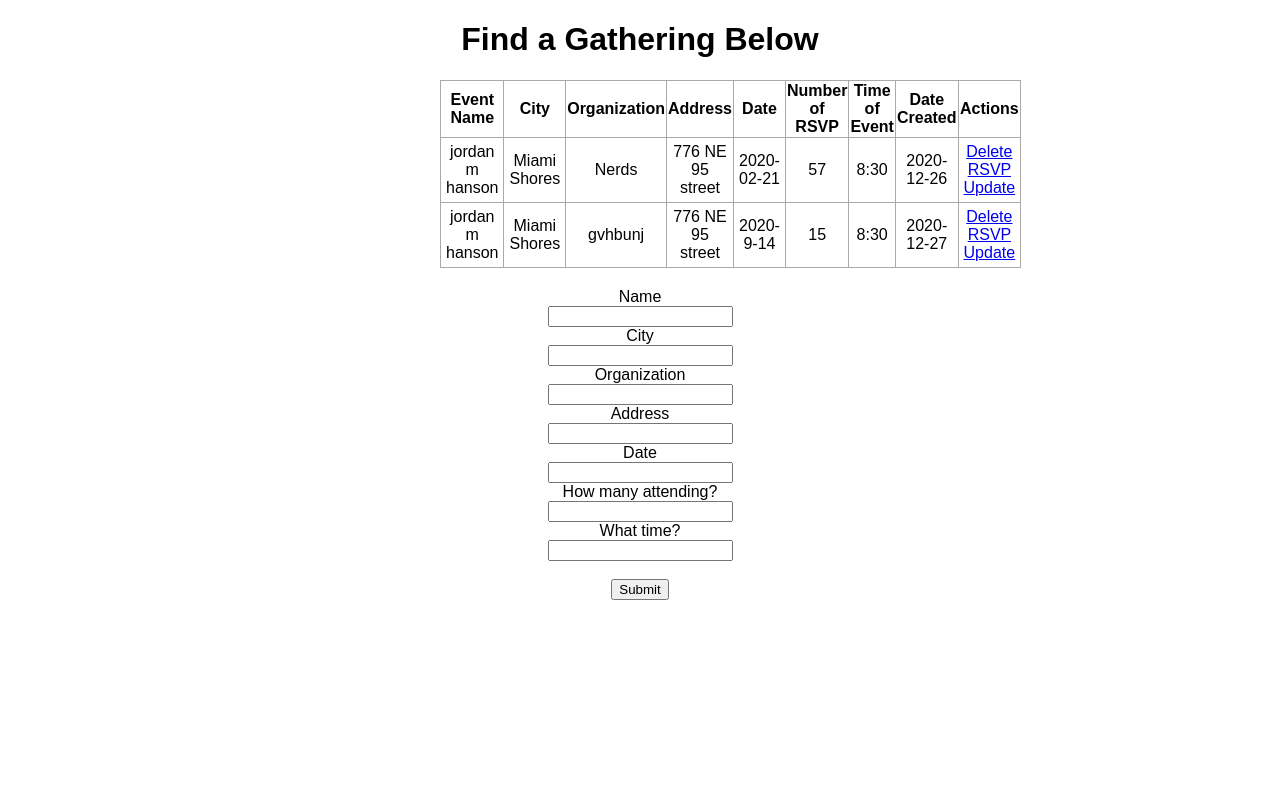
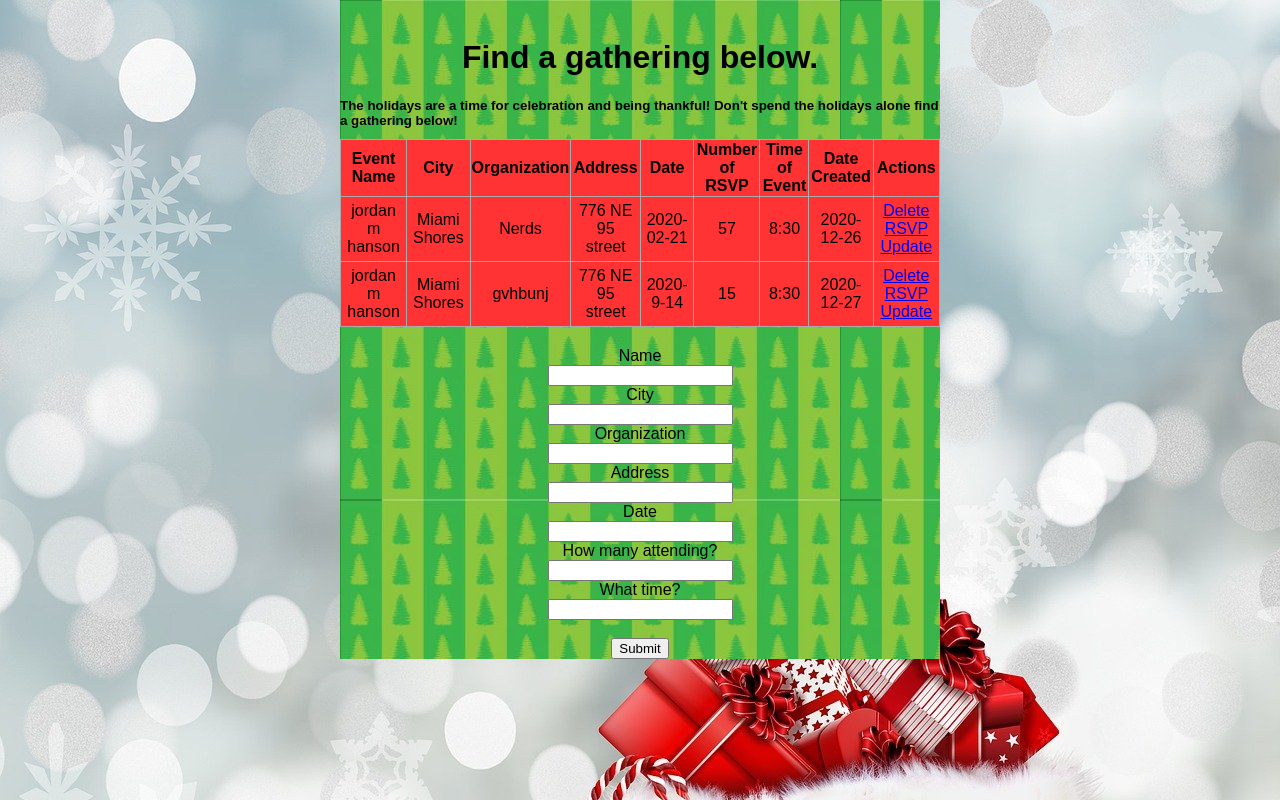
Before and after one commit to 305jhanson/HolidayHacksPython, a Flask app: page / in a window 1280 px wide. Run offline with Flask 2, Linux system fonts and the light colour scheme; data comes from the database, SQL or seed files in the repository; both versions use the stored data as it was after the commit.

Commit message:
christmas theme

```diff
--- a/static/styles/main.css
+++ b/static/styles/main.css
@@ -1,14 +1,20 @@
 body, html {
+
     margin: 0;
     font-family: sans-serif;
 }
+body{
+    background-image: url(../styles/christmas.jpg);
+}
 
 .content {
+    background-image: url(../styles/christmas2.jpg);
     margin: 0 auto;
-    width: 400px;
+    width: 600px;
 }
 
 table, td, th {
+    background-color: #ff3333;
     border: 1px solid #aaa;
 }
 
--- a/templates/base.html
+++ b/templates/base.html
@@ -10,7 +10,7 @@
 </head>
 
 <body>
-    {% block body %}{% endblock %}
+        {% block body %}{% endblock %}
 </body>
 
 </html>
--- a/templates/index.html
+++ b/templates/index.html
@@ -6,7 +6,10 @@
 
 {% block body %}
 <div class="content">
-    <h1 style="text-align: center">Find a Gathering Below</h1>
+    <br>
+    <h1 style="text-align: center">Find a gathering below.</h1>
+    <h2 style="font-size: smaller;"> The holidays are a time for celebration and being thankful! Don't spend the holidays alone find a gathering below!</h2>
+
     {% if tasks|length < 1 %} <h4 style="text-align: center">There are no Events. Create one below!</h4>
         {% else %}
         <table>
--- a/templates/rsvp.html
+++ b/templates/rsvp.html
@@ -5,7 +5,7 @@
 {% endblock %}
 
 {% block body %}
-<div class="content">
+<div class="content" style="position: fixed;top: 50%;left: 50%;transform: translate(-50%, -50%);">
     <h1 style="text-align: center">Click button below to RSVP for {{task.name}}</h1>
 
     <div class="form">
--- a/templates/update.html
+++ b/templates/update.html
@@ -5,7 +5,7 @@
 {% endblock %}
 
 {% block body %}
-<div class="content">
+<div class="content" style="position: fixed;top: 50%;left: 50%;transform: translate(-50%, -50%);">
     <h1 style="text-align: center">Update Task</h1>
 
     <div class="form">
```
Also changed, not shown: static/styles/christmas.jpg (added), static/styles/christmas2.jpg (added), test.db.
